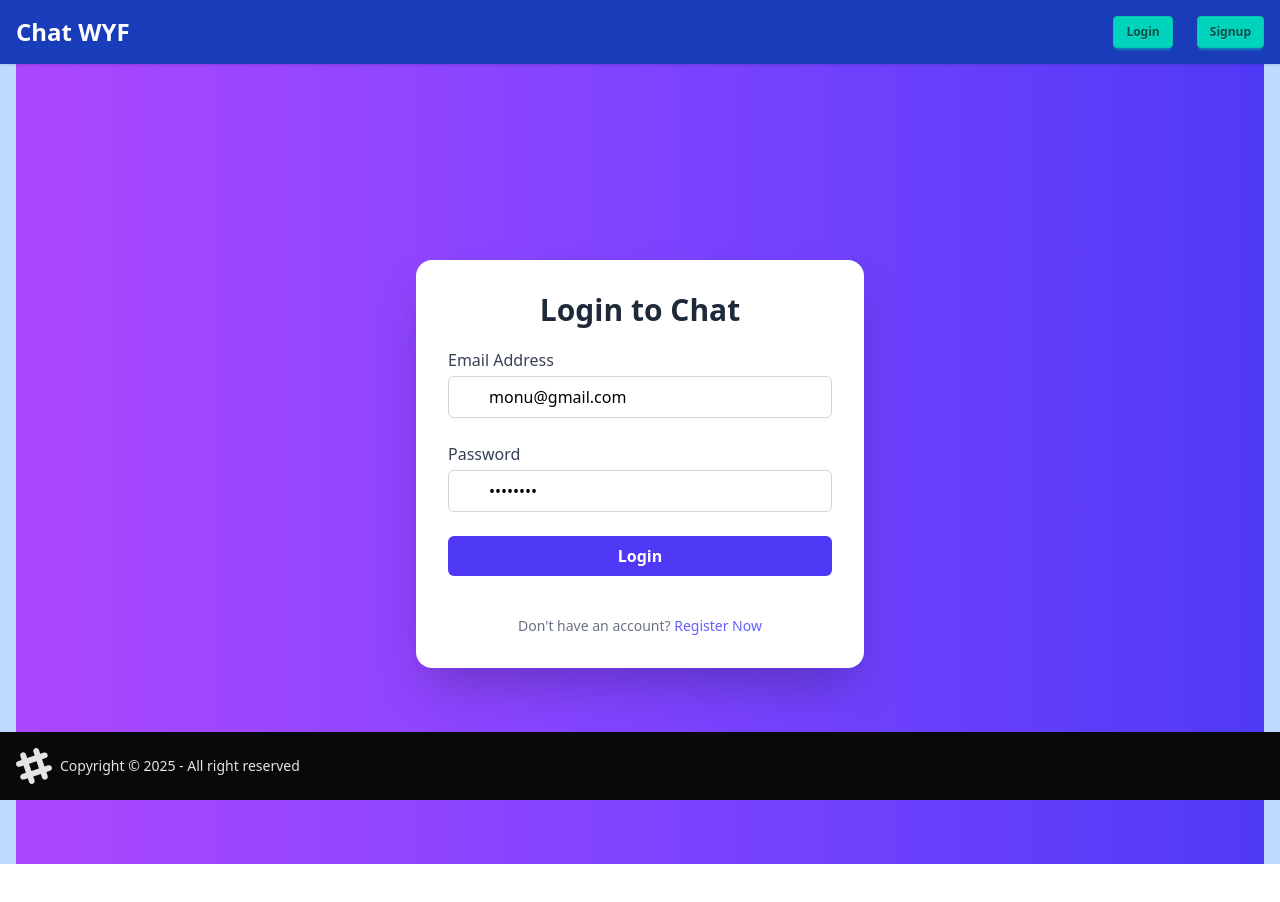
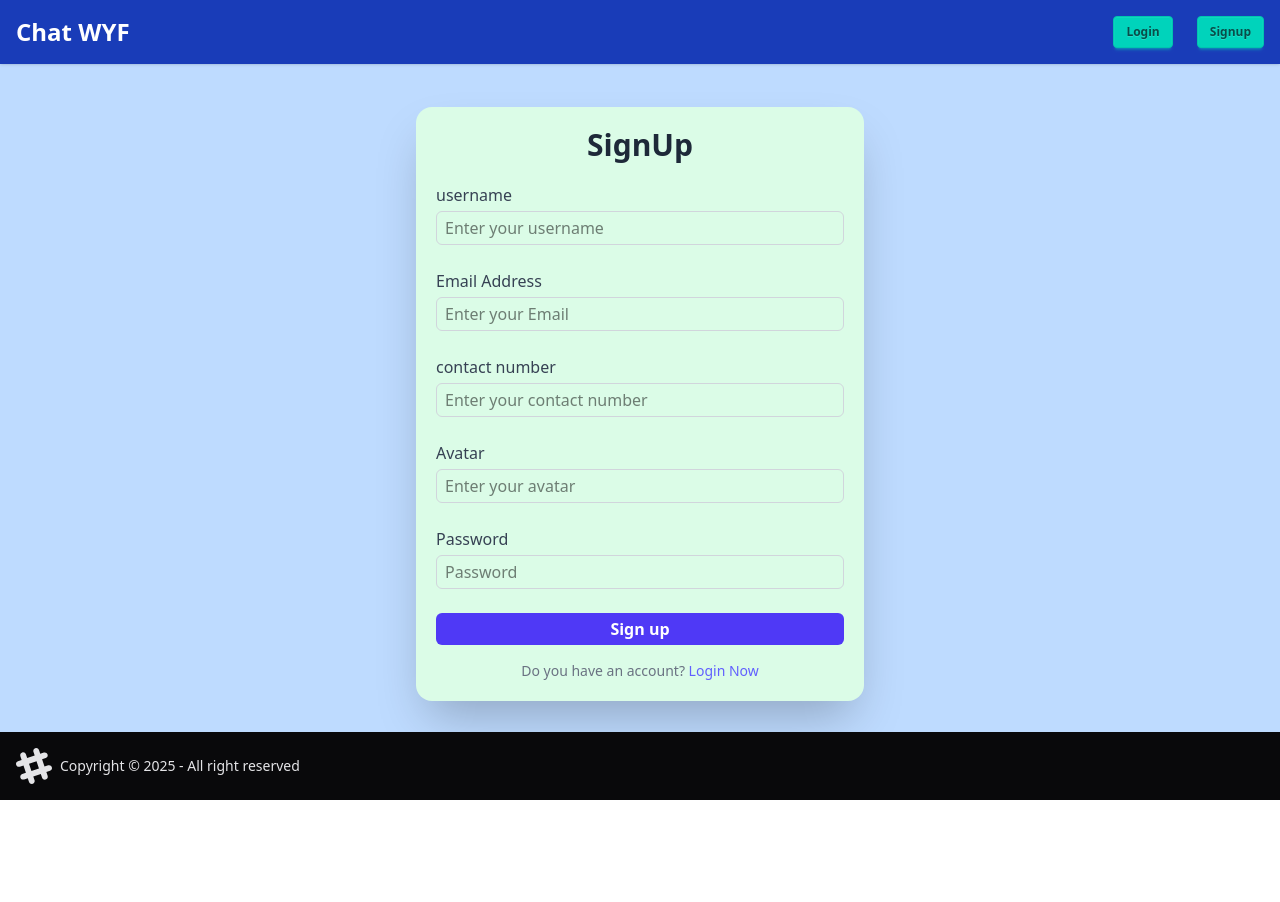
Before and after one commit to MkumarMonu/Chat_Website, a React (Vite) app: page /signup in a window 1280 px wide. Shown: the top 902 px of the page. After the commit the page ends 808 px from the top, so only its background shows below. Built offline with nearby package versions, Linux system fonts and the light colour scheme; no server answers.

Commit message:
sigun up page complete with api

```diff
--- a/src/components/Layout.jsx
+++ b/src/components/Layout.jsx
@@ -45,7 +45,7 @@ function Layout() {
         <Navbar />
       </div>
 
-      <main className="flex-1 mt-[64px] mb-[64px] overflow-y-auto px-4 bg-blue-200">
+      <main className="flex-1 mt-[64px] mb-[64px] overflow-y-auto bg-blue-200">
         <Outlet />
       </main>
 
--- a/src/components/Login.jsx
+++ b/src/components/Login.jsx
@@ -14,8 +14,8 @@ export default function LoginPage() {
   const { loading, error } = useSelector((state) => state.auth);
 
   const [formData, setFormData] = useState({
-    email: "monu@gmail.com",
-    password: "monu@123",
+    email: "",
+    password: "",
   });
 
   const handleChange = (e) => {
@@ -40,8 +40,8 @@ export default function LoginPage() {
   };
 
   return (
-    <div className="flex items-center justify-center min-h-screen bg-gradient-to-r from-purple-500 to-indigo-600">
-      <div className="w-full max-w-md p-8 bg-white shadow-2xl rounded-2xl">
+    <div className="flex items-center justify-center h-[80vh] m-5 ">
+      <div className="w-full max-w-md p-8 bg-green-100 shadow-2xl rounded-2xl">
         <h2 className="text-3xl font-bold text-center mb-5 text-gray-800">
           Login to Chat
         </h2>
@@ -58,7 +58,7 @@ export default function LoginPage() {
               type="email"
               name="email"
               placeholder="Enter your Email"
-              className="pl-10 w-full border text-black border-gray-300 rounded-md py-2 focus:outline-none focus:ring-2 focus:ring-indigo-500"
+              className="pl-2 w-full border text-black border-gray-300 rounded-md py-2 focus:outline-none focus:ring-2 focus:ring-indigo-500"
               value={formData.email}
               onChange={handleChange}
               required
@@ -76,7 +76,7 @@ export default function LoginPage() {
               type="password"
               name="password"
               placeholder="Password"
-              className="pl-10 w-full border text-black border-gray-300 rounded-md py-2 focus:outline-none focus:ring-2 focus:ring-indigo-500"
+              className=" pl-2 w-full border text-black border-gray-300 rounded-md py-2 focus:outline-none focus:ring-2 focus:ring-indigo-500"
               value={formData.password}
               onChange={handleChange}
               required
@@ -98,7 +98,7 @@ export default function LoginPage() {
 
           <div className="text-center text-sm text-gray-500 mt-4">
             Don't have an account?{" "}
-            <Link href="/signup" className="text-indigo-500 hover:underline">
+            <Link to="/signup" className="text-indigo-500 hover:underline">
               Register Now
             </Link>
           </div>
--- a/src/components/Signup.jsx
+++ b/src/components/Signup.jsx
@@ -1,10 +1,10 @@
 import React from "react";
 import { useState } from "react";
-import { loginUser } from "../features/auth/authSlice";
+import { loginUser, registerUser } from "../features/auth/authSlice";
 import { useNavigate } from "react-router-dom";
 import { useDispatch, useSelector } from "react-redux";
 import Loader from "../components/Loader";
-import { ToastContainer } from "react-toastify";
+import { toast, ToastContainer } from "react-toastify";
 import "react-toastify/dist/ReactToastify.css";
 function Signup() {
   const navigate = useNavigate();
@@ -12,8 +12,11 @@ function Signup() {
   const { loading, error } = useSelector((state) => state.auth);
 
   const [formData, setFormData] = useState({
-    email: "monu@gmail.com",
-    password: "12345678",
+    username: "",
+    email: "",
+    password: "",
+    phone: "",
+    avatar: "",
   });
 
   const handleChange = (e) => {
@@ -23,27 +26,42 @@ function Signup() {
 
   const handleSubmit = async (e) => {
     e.preventDefault();
-    const result = await dispatch(loginUser(formData));
-    if (result.meta.requestStatus === "fulfilled") {
-      toast.success(
-        result?.payload?.message || "Login successful! Redirecting..."
-      );
-      navigate("/home");
-      // setTimeout(() => navigate("/home"), 2000);
-    } else {
-      toast.error(
-        result?.payload?.message || "Login failed. Please try again."
-      );
+    const result = await dispatch(registerUser(formData));
+    if (result.type === "auth/registerUser/fulfilled") {
+      if (result.payload?.success) {
+        toast.success(result.payload.message || "Register successful!");
+      } else {
+        toast.error(result.payload?.message || "Registration failed.");
+      }
+    } else if (result.type === "auth/registerUser/rejected") {
+      toast.error("Something went wrong. Please try again.");
     }
   };
+
   return (
-    <div className="flex items-center justify-center min-h-screen bg-gradient-to-r from-purple-500 to-indigo-600">
-      <div className="w-full max-w-md p-8 bg-white shadow-2xl rounded-2xl">
+    <div className="flex items-center justify-center  h-[85vh] ">
+      <div className="w-11/2 max-w-md p-5 bg-green-100 shadow-2xl rounded-2xl">
         <h2 className="text-3xl font-bold text-center mb-5 text-gray-800">
-          Login to Chat
+          SignUp
         </h2>
-
         <form onSubmit={handleSubmit} className="space-y-6">
+          <div className="relative">
+            <label
+              htmlFor="username"
+              className="block text-gray-700 font-medium mb-1"
+            >
+              username
+            </label>
+            <input
+              type="username"
+              name="username"
+              placeholder="Enter your username"
+              className="pl-2 w-full border text-black border-gray-300 rounded-md py-1 focus:outline-none focus:ring-2 focus:ring-indigo-500"
+              value={formData.username}
+              onChange={handleChange}
+              required
+            />
+          </div>
           <div className="relative">
             <label
               htmlFor="email"
@@ -55,13 +73,46 @@ function Signup() {
               type="email"
               name="email"
               placeholder="Enter your Email"
-              className="pl-10 w-full border text-black border-gray-300 rounded-md py-2 focus:outline-none focus:ring-2 focus:ring-indigo-500"
+              className="pl-2 w-full border text-black border-gray-300 rounded-md py-1 focus:outline-none focus:ring-2 focus:ring-indigo-500"
               value={formData.email}
               onChange={handleChange}
               required
             />
+          </div>{" "}
+          <div className="relative">
+            <label
+              htmlFor="contact"
+              className="block text-gray-700 font-medium mb-1"
+            >
+              contact number
+            </label>
+            <input
+              type="number"
+              name="phone"
+              placeholder="Enter your contact number"
+              className="pl-2 w-full border text-black border-gray-300 rounded-md py-1 focus:outline-none focus:ring-2 focus:ring-indigo-500"
+              value={formData.phone}
+              onChange={handleChange}
+              required
+            />
+          </div>{" "}
+          <div className="relative">
+            <label
+              htmlFor="Avatar"
+              className="block text-gray-700 font-medium mb-1"
+            >
+              Avatar
+            </label>
+            <input
+              type="text"
+              name="avatar"
+              placeholder="Enter your avatar"
+              className="pl-2 w-full border text-black border-gray-300 rounded-md py-1 focus:outline-none focus:ring-2 focus:ring-indigo-500"
+              value={formData.avatar}
+              onChange={handleChange}
+              required
+            />
           </div>
-
           <div className="relative">
             <label
               htmlFor="password"
@@ -73,34 +124,30 @@ function Signup() {
               type="password"
               name="password"
               placeholder="Password"
-              className="pl-10 w-full border text-black border-gray-300 rounded-md py-2 focus:outline-none focus:ring-2 focus:ring-indigo-500"
+              className="pl-2 w-full border text-black border-gray-300 rounded-md py-1 focus:outline-none focus:ring-2 focus:ring-indigo-500"
               value={formData.password}
               onChange={handleChange}
               required
             />
           </div>
-
           {loading ? (
             <Loader />
           ) : (
             <button
               type="submit"
-              className="w-full bg-indigo-600 hover:bg-indigo-700 text-white font-semibold py-2 rounded-md"
+              className="w-full bg-indigo-600 hover:bg-indigo-700 text-white font-semibold py-1 rounded-md"
             >
-              Login
+              Sign up
             </button>
           )}
-
-          {error && <p className="text-red-500 text-center">{error}</p>}
-
-          <div className="text-center text-sm text-gray-500 mt-4">
-            Don't have an account?{" "}
-            <a href="/signup" className="text-indigo-500 hover:underline">
-              Register Now
-            </a>
-          </div>
         </form>
-
+        {error && <p className="text-red-500 text-center">{error}</p>}
+        <div className="text-center text-sm text-gray-500 mt-4">
+          Do you have an account?{" "}
+          <a href="/login" className="text-indigo-500 hover:underline">
+            Login Now
+          </a>
+        </div>
         {/* Toast Container */}
         <ToastContainer position="top-right" autoClose={2000} />
       </div>
--- a/src/features/auth/authSlice.js
+++ b/src/features/auth/authSlice.js
@@ -56,11 +56,11 @@ const authSlice = createSlice({
       })
       .addCase(registerUser.rejected, (state, action) => {
         state.loading = false;
-        state.error = action.error.message;
+        state.registerError = action.error.message;
       })
       .addCase(fetchUser.pending, (state) => {
         state.loading = true;
-        state.error = null;
+        state.registerError = null;
       })
       .addCase(fetchUser.fulfilled, (state, action) => {
         state.loading = false;
```
